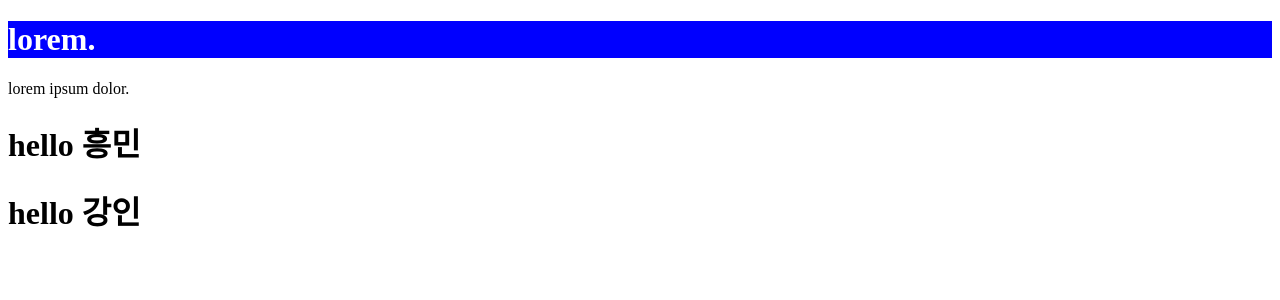
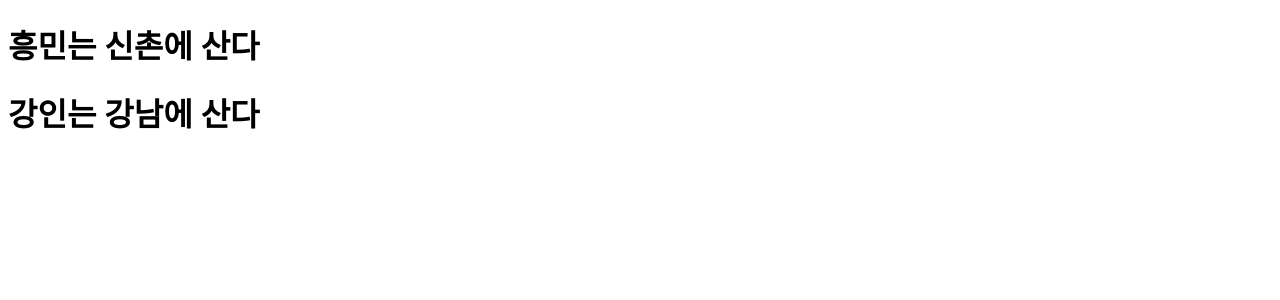
Before and after one commit to 1082cubi/react20231031, a React (Create React App) app: page / in a window 1280 px wide. Shown: the top 300 px of the page. Built offline with nearby package versions, Linux system fonts and the light colour scheme.

Commit message:
props destructuring assignment 구조분해할당

```diff
--- a/src/App.js
+++ b/src/App.js
@@ -1,28 +1,18 @@
 function App() {
   return (
     <>
-      <h1
-        className="note"
-        style={{ backgroundColor: "blue", color: "white" }}
-        title="제목 요소"
-      >
-        lorem.
-      </h1>
-      <p title="문단 요소">lorem ipsum dolor. </p>
-      <MyComp title="내 컴포넌트" name="흥민" />
-      <MyComp title="I am 컴포넌트에요" name="강인" />
+      <MyComp value="흥민" address="신촌" />
+      <MyComp value="강인" address="강남" />
     </>
   );
 }
-
-// 함수 인자로
-// 사용한 곳에서 넘긴 property들이 객체형테로 담김
-// 예) title="내 컴포넌트" => {title: "내 컴포넌트"}
-function MyComp(props) {
-  console.log("MyComp가 받은 props", props);
+// {value : "흥민", address: "신촌"}
+function MyComp({ value, address }) {
   return (
     <div>
-      <h1 title={props.title}>hello {props.name}</h1>
+      <h1>
+        {value}는 {address}에 산다
+      </h1>
     </div>
   );
 }
```
